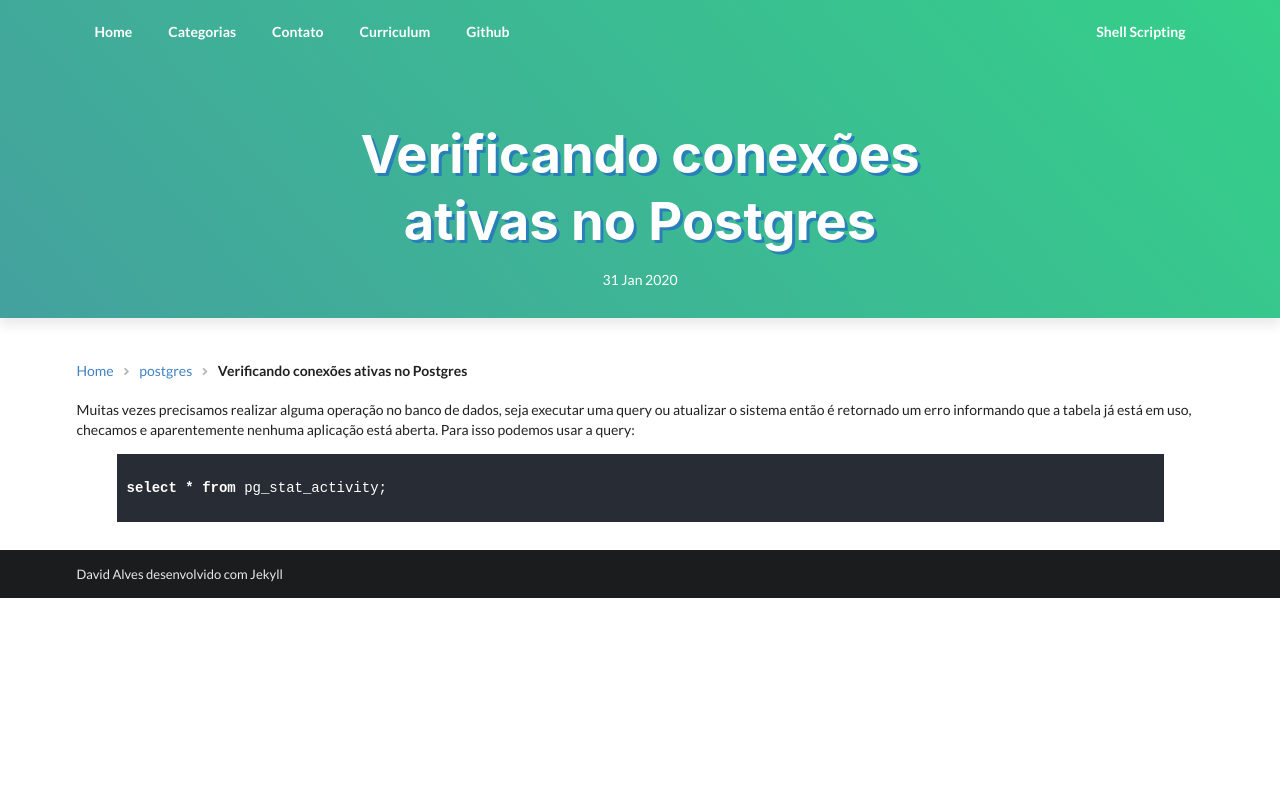
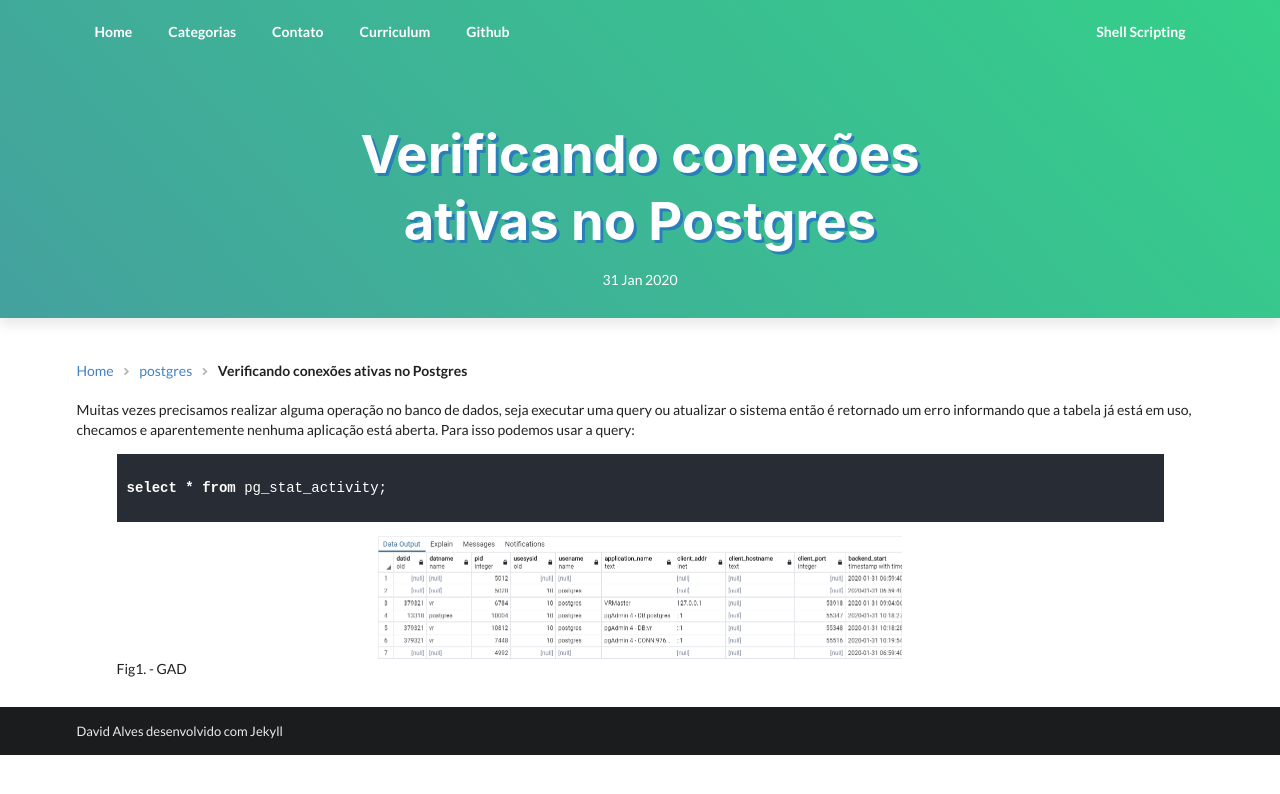
Before and after one commit to david27alves/david27alves.github.io, a Jekyll site: the page built from _posts/2020-01-31-verificando-conexoes-ativas-no-postgres.markdown, in a window 1280 px wide. Shown: the top 794 px of the page. Built offline with Jekyll 4.4.1, drawn with Linux system fonts in a browser that asks for light colours.

Commit message:
Update 2020-01-31-verificando-conexoes-ativas-no-postgres.markdown

```diff
--- a/_posts/2020-01-31-verificando-conexoes-ativas-no-postgres.markdown
+++ b/_posts/2020-01-31-verificando-conexoes-ativas-no-postgres.markdown
@@ -17,3 +17,8 @@ Para isso podemos usar a query:</p>
 {% highlight sql %}
 select * from pg_stat_activity;
 {% endhighlight %}
+
+<figure>
+  <img src="https://raw.githubusercontent.com/david27alves/david27alves.github.io/master/_posts/img/pgactivity.png" alt="GAD">
+  <figcaption>Fig1. - GAD</figcaption>
+</figure>
```
